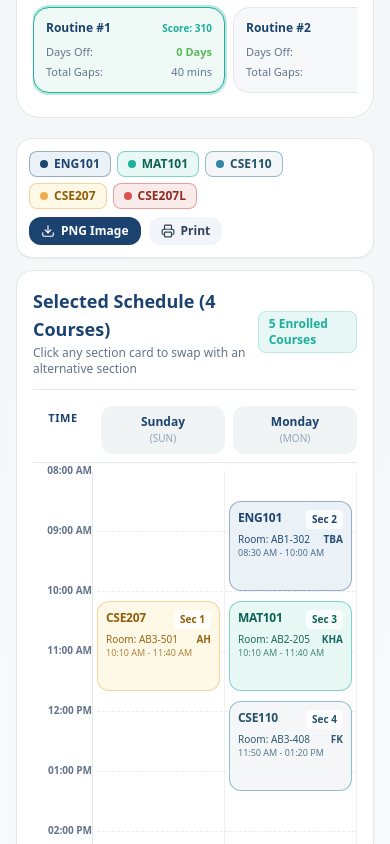
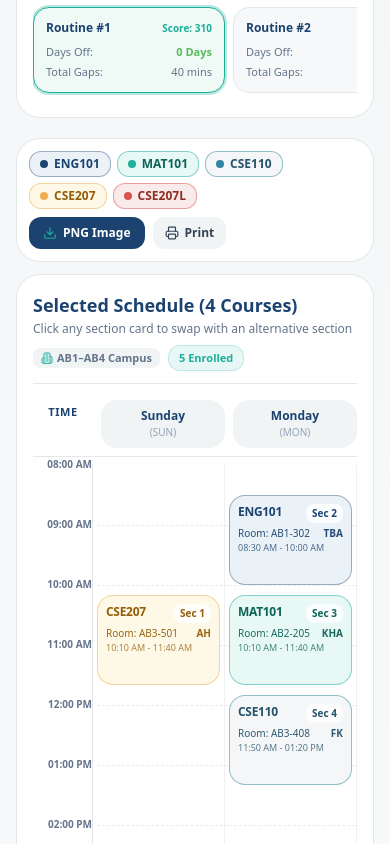
Before and after one commit to rahat4528/ewu-pro, a Next.js app: page /dashboard/advising-planner in a window 390 px wide. Shown: the part 1180-2024 px from the top of the page. Built offline with nearby package versions, Linux system fonts and the light colour scheme.

Commit message:
feat(timetable): add campus building legend and swap collision indicator

```diff
--- a/src/components/timetable-grid/TimetableGrid.tsx
+++ b/src/components/timetable-grid/TimetableGrid.tsx
@@ -4,8 +4,8 @@ import React, { useRef, useState } from "react";
 import { Day, Section } from "@/lib/types";
 import { formatTimeRange, minutesToTime } from "@/lib/time";
 import { DAY_LABELS } from "@/lib/days";
-import { doSectionsClash } from "@/lib/planner/clash";
-import { Download, Printer, AlertTriangle } from "lucide-react";
+import { doSectionsClash, getClashReason } from "@/lib/planner/clash";
+import { Download, Printer, AlertTriangle, Building2, MapPin } from "lucide-react";
 import { toPng } from "html-to-image";
 
 interface TimetableGridProps {
@@ -91,7 +91,7 @@ export function TimetableGrid({
   return (
     <div className="space-y-3">
       {/* Action Toolbar */}
-      <div className="no-print flex flex-wrap items-center justify-between gap-2 p-3 bg-white dark:bg-slate-900 rounded-2xl border border-[#E4E7EA] dark:border-slate-800 shadow-sm">
+      <div className="no-print flex flex-wrap items-center justify-between gap-2 p-3 bg-white dark:bg-slate-900 rounded-3xl border border-[#E4E7EA] dark:border-slate-800 shadow-xs">
         <div className="flex items-center space-x-2">
           <div className="flex flex-wrap gap-1.5">
             {courseCodes.map((code) => {
@@ -99,7 +99,7 @@ export function TimetableGrid({
               return (
                 <span
                   key={code}
-                  className={`inline-flex items-center space-x-1.5 px-2.5 py-1 rounded-lg text-xs font-bold ${theme?.bg} ${theme?.text} border ${theme?.border}`}
+                  className={`inline-flex items-center space-x-1.5 px-2.5 py-1 rounded-xl text-xs font-bold ${theme?.bg} ${theme?.text} border ${theme?.border}`}
                 >
                   <span className={`w-2 h-2 rounded-full ${theme?.chip}`} />
                   <span>{code}</span>
@@ -108,7 +108,7 @@ export function TimetableGrid({
             })}
           </div>
           {clashingIds.size > 0 && (
-            <span className="inline-flex items-center space-x-1 px-2.5 py-1 rounded-lg text-xs font-bold bg-[#D9534F]/10 text-[#D9534F] border border-[#D9534F]/30 animate-pulse">
+            <span className="inline-flex items-center space-x-1 px-2.5 py-1 rounded-xl text-xs font-bold bg-[#D9534F]/10 text-[#D9534F] border border-[#D9534F]/30 animate-pulse">
               <AlertTriangle className="w-3.5 h-3.5" />
               <span>Time Clash Detected</span>
             </span>
@@ -119,14 +119,14 @@ export function TimetableGrid({
           <button
             onClick={handleExportPng}
             disabled={exporting}
-            className="inline-flex items-center space-x-1.5 px-3 py-1.5 text-xs font-bold rounded-xl bg-[#1C4370] hover:bg-[#143154] text-white shadow-xs transition-colors"
+            className="inline-flex items-center space-x-1.5 px-3.5 py-2 text-xs font-bold rounded-xl bg-[#1C4370] hover:bg-[#143154] text-white shadow-xs transition-colors"
           >
-            <Download className="w-3.5 h-3.5" />
+            <Download className="w-3.5 h-3.5 text-[#1CAF9A]" />
             <span>{exporting ? "Exporting..." : "PNG Image"}</span>
           </button>
           <button
             onClick={handlePrint}
-            className="inline-flex items-center space-x-1.5 px-3 py-1.5 text-xs font-bold rounded-xl bg-slate-100 dark:bg-slate-800 hover:bg-slate-200 text-slate-700 dark:text-slate-200 transition-colors"
+            className="inline-flex items-center space-x-1.5 px-3 py-2 text-xs font-bold rounded-xl bg-[#f0f4f5] dark:bg-slate-800 hover:bg-slate-200 text-slate-700 dark:text-slate-200 transition-colors"
           >
             <Printer className="w-3.5 h-3.5" />
             <span>Print</span>
@@ -137,18 +137,25 @@ export function TimetableGrid({
       {/* Main Grid Card */}
       <div
         ref={gridRef}
-        className="bg-white dark:bg-slate-900 rounded-2xl border border-[#E4E7EA] dark:border-slate-800 shadow-sm overflow-hidden p-4 sm:p-6"
+        className="bg-white dark:bg-slate-900 rounded-3xl border border-[#E4E7EA] dark:border-slate-800 shadow-xs overflow-hidden p-4 sm:p-6"
       >
-        <div className="mb-4 pb-3 border-b border-[#E4E7EA] dark:border-slate-800 flex items-center justify-between">
+        <div className="mb-4 pb-3 border-b border-[#E4E7EA] dark:border-slate-800 flex flex-wrap items-center justify-between gap-2">
           <div>
             <h3 className="text-lg font-black text-[#1C4370] dark:text-white">
               {title}
             </h3>
             {subtitle && <p className="text-xs text-slate-500 mt-0.5">{subtitle}</p>}
           </div>
-          <span className="text-xs font-bold px-2.5 py-1 rounded-lg bg-[#1CAF9A]/10 text-[#1CAF9A] border border-[#1CAF9A]/20">
-            {sections.length} Enrolled Courses
-          </span>
+
+          <div className="flex items-center space-x-2 text-[11px] text-slate-500 font-semibold">
+            <span className="inline-flex items-center space-x-1 px-2 py-0.5 rounded-lg bg-[#f0f4f5] dark:bg-slate-800">
+              <Building2 className="w-3 h-3 text-[#1CAF9A]" />
+              <span>AB1–AB4 Campus</span>
+            </span>
+            <span className="px-2.5 py-1 rounded-xl bg-[#1CAF9A]/10 text-[#1CAF9A] font-bold border border-[#1CAF9A]/20">
+              {sections.length} Enrolled
+            </span>
+          </div>
         </div>
 
         {/* Timetable Scroll Area */}
@@ -167,7 +174,7 @@ export function TimetableGrid({
               {weekdays.map((day) => (
                 <div
                   key={day}
-                  className="text-center py-2 bg-[#f0f4f5] dark:bg-slate-800/80 rounded-xl text-xs font-black text-[#1C4370] dark:text-[#1CAF9A]"
+                  className="text-center py-2 bg-[#f0f4f5] dark:bg-slate-800/80 rounded-2xl text-xs font-black text-[#1C4370] dark:text-[#1CAF9A]"
                 >
                   <span>{DAY_LABELS[day]}</span>
                   <span className="text-[10px] block text-slate-400 font-normal">({day})</span>
@@ -228,7 +235,7 @@ export function TimetableGrid({
                       return (
                         <div
                           key={`${sec.id}-${day}`}
-                          className={`absolute left-1 right-1 rounded-xl p-2 border shadow-xs transition-all overflow-hidden cursor-pointer hover:shadow-md hover:scale-[1.01] ${
+                          className={`absolute left-1 right-1 rounded-2xl p-2 border shadow-xs transition-all overflow-hidden cursor-pointer hover:shadow-md hover:scale-[1.01] ${
                             isClashing
                               ? "bg-rose-100 dark:bg-rose-950/80 border-[#D9534F] text-[#D9534F] ring-2 ring-[#D9534F]/40"
                               : `${color.bg} ${color.border} ${color.text}`
@@ -248,7 +255,7 @@ export function TimetableGrid({
                             <span className="font-black text-xs tracking-tight">
                               {sec.courseCode}
                             </span>
-                            <span className="text-[10px] font-black px-1.5 py-0.5 rounded bg-white/80 dark:bg-black/50 shadow-xs">
+                            <span className="text-[10px] font-black px-1.5 py-0.5 rounded-lg bg-white/80 dark:bg-black/50 shadow-xs">
                               Sec {sec.sectionNo}
                             </span>
                           </div>
@@ -293,9 +300,8 @@ export function TimetableGrid({
             <div className="mt-4 max-h-60 overflow-y-auto space-y-2">
               {(availableSectionsByCourse[swapTarget.courseCode] || []).map((alt) => {
                 const isCurrent = alt.id === swapTarget.id;
-                const wouldClash = sections
-                  .filter((s) => s.id !== swapTarget.id)
-                  .some((other) => doSectionsClash(alt, other));
+                const otherEnrolled = sections.filter((s) => s.id !== swapTarget.id);
+                const clashCourse = otherEnrolled.find((other) => doSectionsClash(alt, other));
 
                 return (
                   <div
@@ -312,9 +318,9 @@ export function TimetableGrid({
                         <span className="text-[10px] font-normal text-slate-500">
                           ({alt.faculty} • {alt.room || "TBA"})
                         </span>
-                        {wouldClash && (
+                        {clashCourse && (
                           <span className="text-[9px] font-bold text-[#D9534F] bg-rose-50 px-1 rounded">
-                            Clash
+                            Clash w/ {clashCourse.courseCode}
                           </span>
                         )}
                       </div>
```
